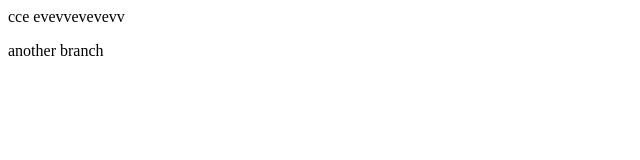
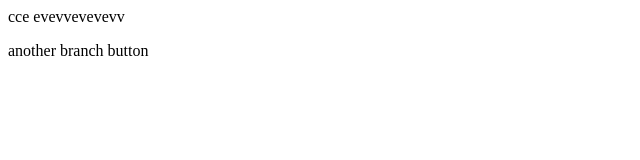
Before and after one commit to RutvikNathani/newrepo, a plain HTML site: page index.html in a window 1280 px wide. Shown: the full height of the page, 0-640 px from the left. Drawn offline with Linux system fonts and the light colour scheme.

Commit message:
add button

```diff
--- a/index.html
+++ b/index.html
@@ -1,2 +1,2 @@
 <p>cce evevvevevevv</p>
-<p>another branch</p>
+<p>another branch button</p>
```
